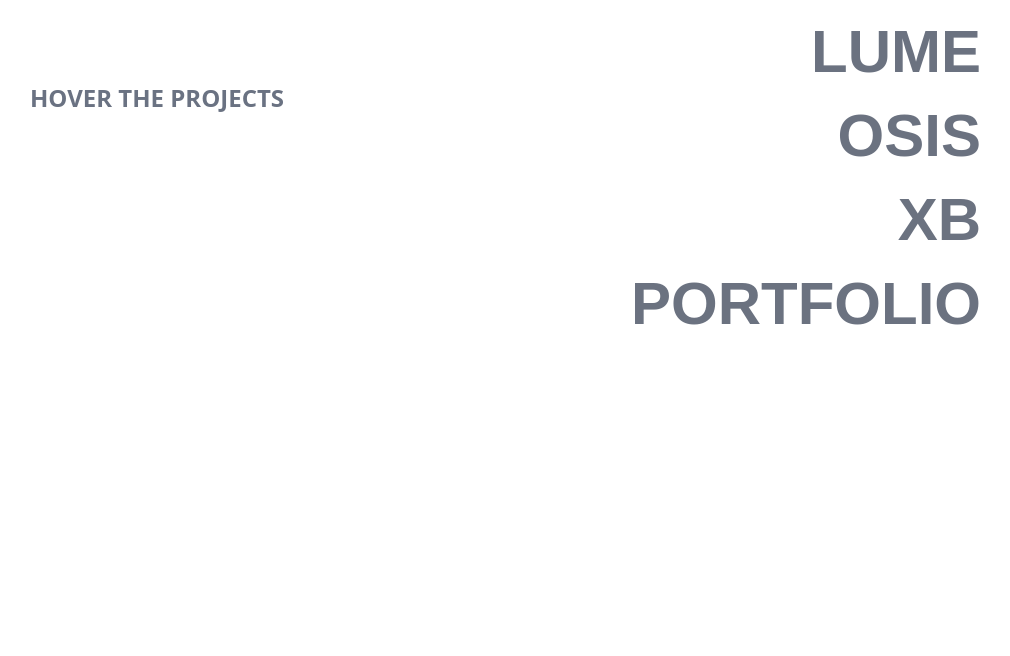
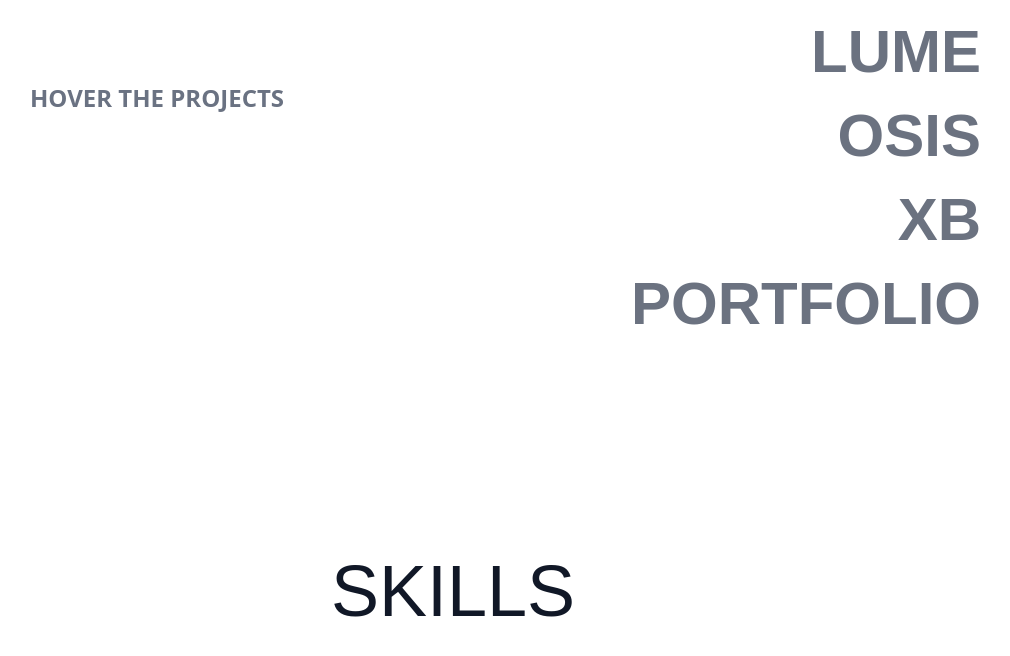
Before and after one commit to GarudaPratama/NewPortfolio, a React (Vite) app: page / in a window 1280 px wide. Shown: the part 1894-2550 px from the top of the page, without its empty margins (187-1197 px from the left). Before the commit the page ends 2392 px from the top, so only its background shows below. Built offline with nearby package versions, Linux system fonts and the light colour scheme; a web font is replaced by a local one.

Commit message:
Baru (done)

```diff
--- a/package.json
+++ b/package.json
@@ -13,7 +13,8 @@
     "@studio-freight/lenis": "^1.0.42",
     "framer-motion": "^12.23.24",
     "react": "^19.2.0",
-    "react-dom": "^19.2.0"
+    "react-dom": "^19.2.0",
+    "three": "^0.181.1"
   },
   "devDependencies": {
     "@eslint/js": "^9.39.1",
--- a/src/App.jsx
+++ b/src/App.jsx
@@ -1,6 +1,7 @@
 import Hero from "./components/Hero.jsx";
 import Projects from "./components/Projects.jsx";
 import About from "./components/About.jsx";
+import Skills from "./components/Skills.jsx";
 import { useEffect } from "react";
 import Lenis from "@studio-freight/lenis";
 
@@ -25,6 +26,7 @@ export default function App() {
       <Hero />
       <About />
       <Projects />
+      <Skills />
     </div>
   );
 }
--- a/src/components/Skills.jsx
+++ b/src/components/Skills.jsx
@@ -0,0 +1,16 @@
+import { motion } from "framer-motion";
+
+export default function Skills() {
+    return (
+        <section className="min-h-screen flex flex-col items-center px-6 md:px-12 lg:px-24 py-12 bg-bg overflow-hidden">
+            <motion.h1
+                className="text-4xl md:text-7xl lg:text-7xl font-hanson text-text leading-tight"
+                initial={{ opacity: 0, y: 40 }}
+                animate={{ opacity: 1, y: 0 }}
+                transition={{ duration: 0.8, ease: "easeOut" }}
+            >
+                SKILLS
+            </motion.h1>
+        </section>
+    );
+}
```
Also changed, not shown: 1 other file (tests, documents, lock files or other folders).
